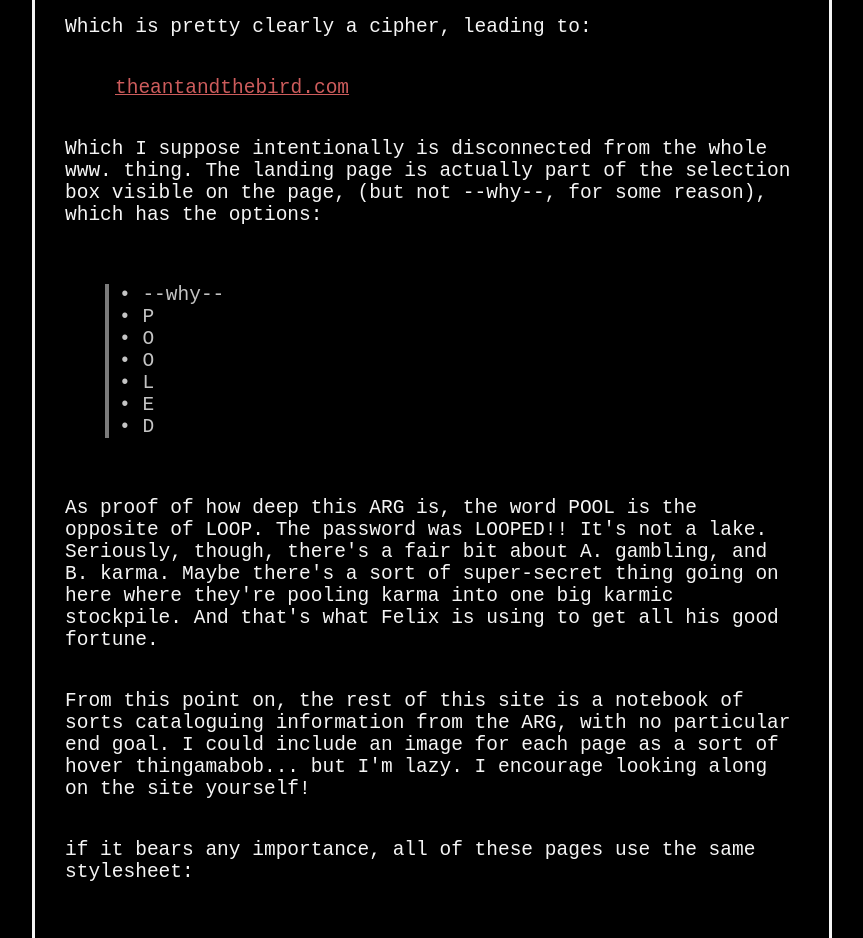
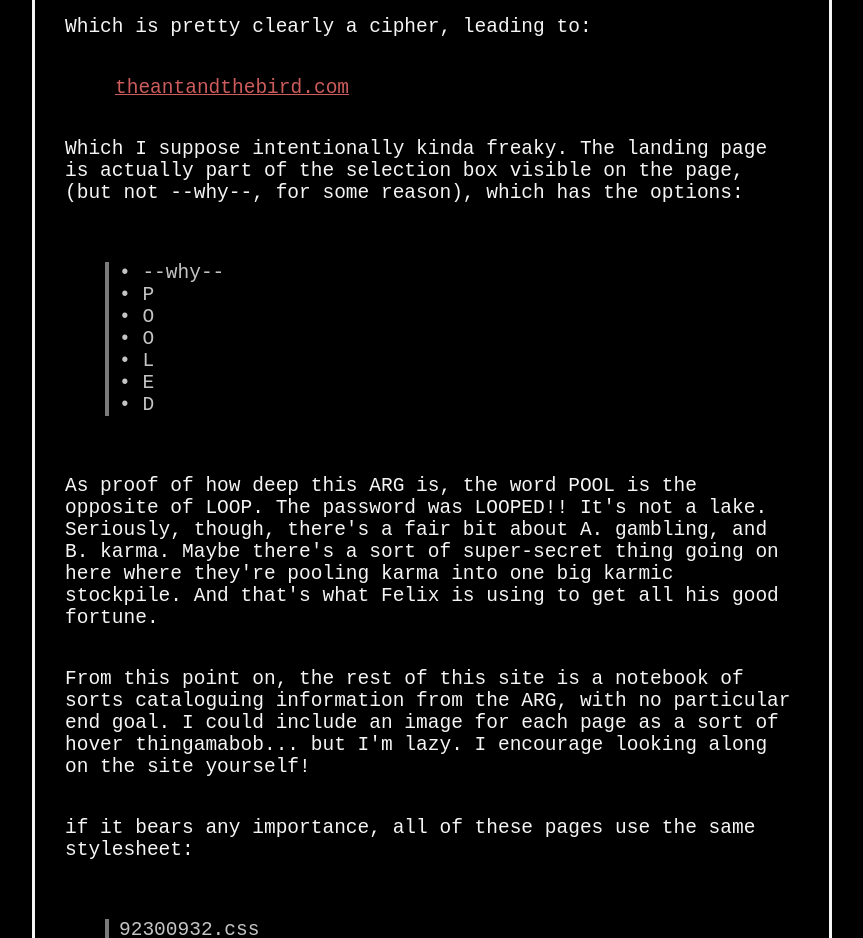
Before and after one commit to Agelaius/The-great-Hotel-Samsara-ARG, a plain HTML site: page index.html in a window 1280 px wide. Shown: the part 1560-2498 px from the top of the page, without its empty margins (208-1071 px from the left). Drawn offline with Linux system fonts and the light colour scheme.

Commit message:
Fixes Ideas
Realizes that I thought something that was wrong. Fixes it.

```diff
--- a/index.html
+++ b/index.html
@@ -47,7 +47,7 @@
     <blockquote>
         <a href="https://theantandthebird.com" target="_blank">theantandthebird.com</a>
     </blockquote>
-    <p>Which I suppose intentionally is disconnected from the whole www. thing.
+    <p>Which I suppose intentionally kinda freaky.
     The landing page is actually part of the selection box visible on the page, (but not --why--, for some reason), which has the options:</p>
     <blockquote>
         <p>&bull; --why--<br>
```
